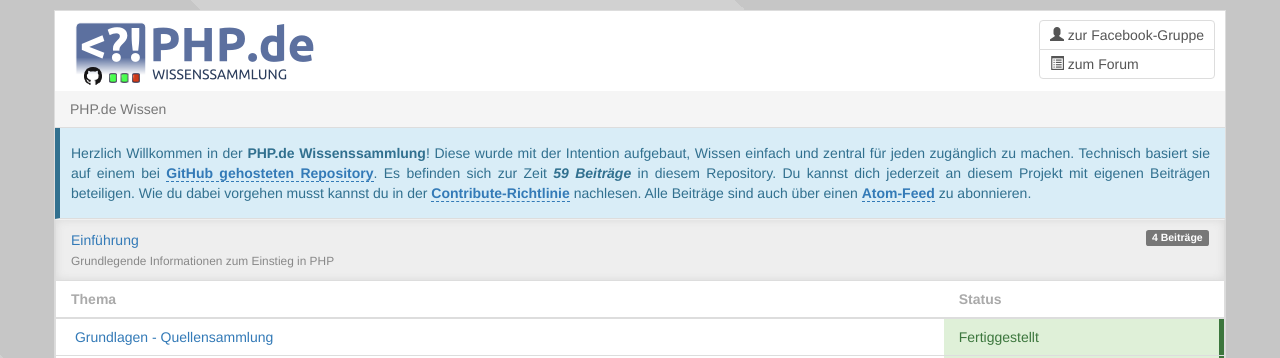
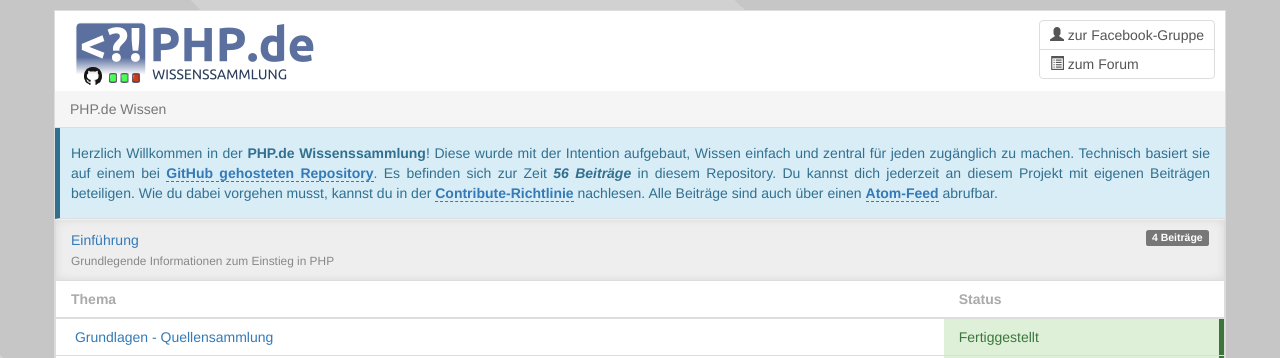
Before and after one commit to php-de/php-de.github.io, a Jekyll site: the page built from index.md, in a window 1280 px wide and 900 px high. Shown: the top 358 px of the window. Built offline with Jekyll 4.4.1, drawn with Linux system fonts in a browser that asks for light colours; nearby versions of some CDN libraries.

Commit message:
Allgemein: Fix Artikelzählung auf Startseite

```diff
--- a/_layouts/default.html
+++ b/_layouts/default.html
@@ -3,17 +3,13 @@
     <head>
         <meta charset="utf-8">
         <meta name="viewport" content="width=device-width, initial-scale=1.0">
-        <title>{% if page.title != 'php.de' %}{{ page.title }} &middot; {% endif %}PHP.de Wissenssammlung</title>
+        <title>{% if page.title != 'index' %}{{ page.title }} &middot; {% endif %}PHP.de Wissenssammlung</title>
 
         <link rel="stylesheet" href="http://netdna.bootstrapcdn.com/bootstrap/3.0.0/css/bootstrap.min.css">
         <link rel="stylesheet" type="text/css" href="{{ page.root }}/assets/css/general.css">
         <link rel="shortcut icon" href="{{ page.root }}/favicon.ico" />
 
-        {% if page.title == 'php.de' %}
-        <!-- Atom Feed Autodiscovery -->
         <link rel="alternate" href="{{ page.root }}/feed/atom.xml" type="application/atom+xml" title="Atom Feed">
-        <!-- /Atom Feed -->
-        {% endif %}
 
         <script type="text/javascript" src="http://code.jquery.com/jquery-2.0.3.min.js"></script>
         <script type="text/javascript" src="{{ page.root }}/assets/scroll.js"></script>
@@ -36,7 +32,7 @@
             </div>
             <div id="breadcrumbs">
                 <ol class="breadcrumb">
-                {% if page.title == 'php.de' %}
+                {% if page.title == 'index' %}
                     <li class="active">PHP.de Wissen</li>
                 {% else %}
                     <li><a href="{{ page.root }}/">PHP.de Wissen</a></li>
--- a/index.md
+++ b/index.md
@@ -1,15 +1,16 @@
 ---
 layout: front
 root: .
-title: php.de
+title: index
+---
 
-# WICHTIG !
-#
-# pageSections ist obsolote
-# Es wurde ein Autoindizierungs-Array in _config.yml angelegt
-#
-# WICHTIG !
+{% assign pageCounter = 0 %}
+{% for sitegroup in site.groups %}
+    {% for current in site.pages %}
+        {% if sitegroup.name == current.group %}
+            {% assign pageCounter = pageCounter | plus: 1 %}
+        {% endif %}
+    {% endfor %}
+{% endfor %}
 
----
-Herzlich Willkommen in der **PHP.de Wissenssammlung**!
-Diese wurde mit der Intention aufgebaut, Wissen einfach und zentral für jeden zugänglich zu machen. Technisch basiert sie auf einem bei **[GitHub gehosteten Repository](http://github.com/php-de/php-de.github.io)**. Es befinden sich zur Zeit ***{{ site.pages | size | minus:2 }} Beiträge*** in diesem Repository. Du kannst dich jederzeit an diesem Projekt mit eigenen Beiträgen beteiligen. Wie du dabei vorgehen musst kannst du in der **[Contribute-Richtlinie]({{ page.root }}/jumpto/contribute/)** nachlesen.  Alle Beiträge sind auch über einen **[Atom-Feed]({{ page.root }}/feed/atom.xml)** zu abonnieren.
+Herzlich Willkommen in der **PHP.de Wissenssammlung**! Diese wurde mit der Intention aufgebaut, Wissen einfach und zentral für jeden zugänglich zu machen. Technisch basiert sie auf einem bei **[GitHub gehosteten Repository](http://github.com/php-de/php-de.github.io)**. Es befinden sich zur Zeit ***{{ pageCounter }} Beiträge*** in diesem Repository. Du kannst dich jederzeit an diesem Projekt mit eigenen Beiträgen beteiligen. Wie du dabei vorgehen musst, kannst du in der **[Contribute-Richtlinie]({{ page.root }}/jumpto/contribute/)** nachlesen. Alle Beiträge sind auch über einen **[Atom-Feed]({{ page.root }}/feed/atom.xml)** abrufbar.
```
